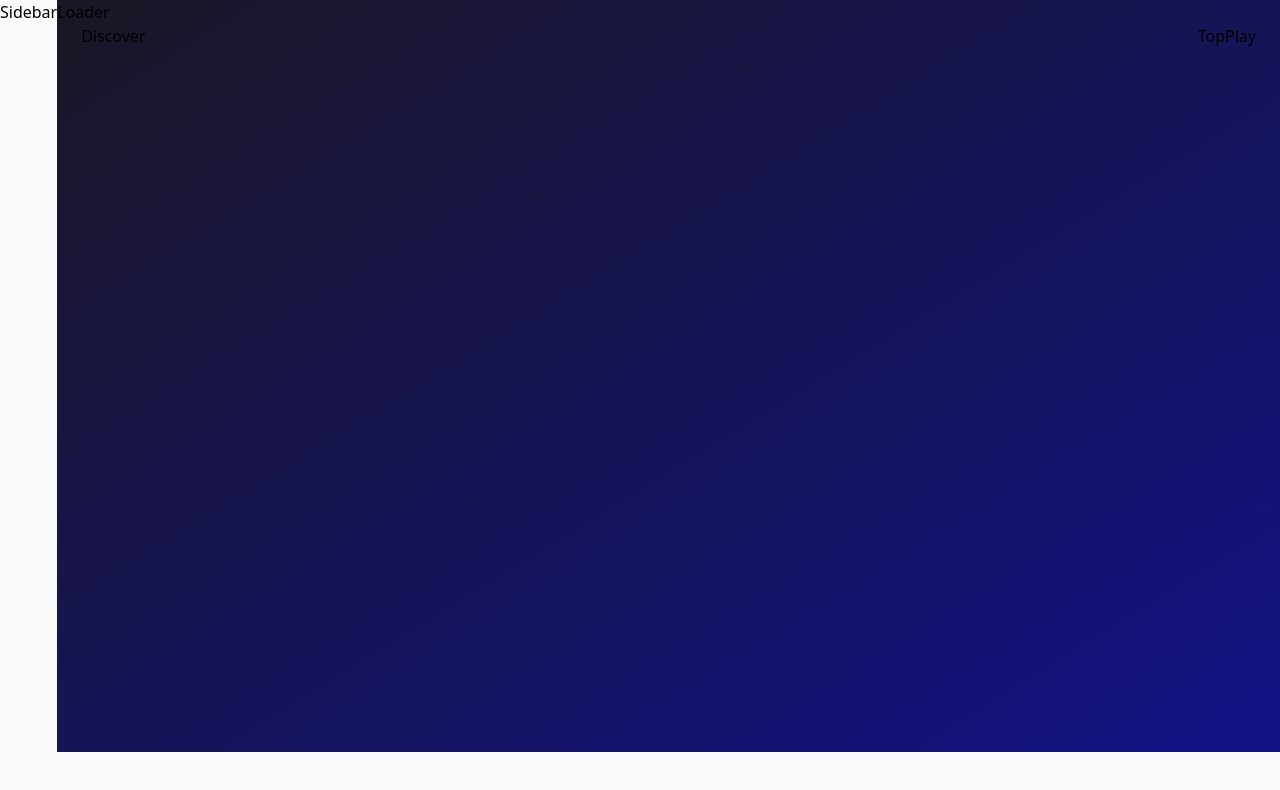
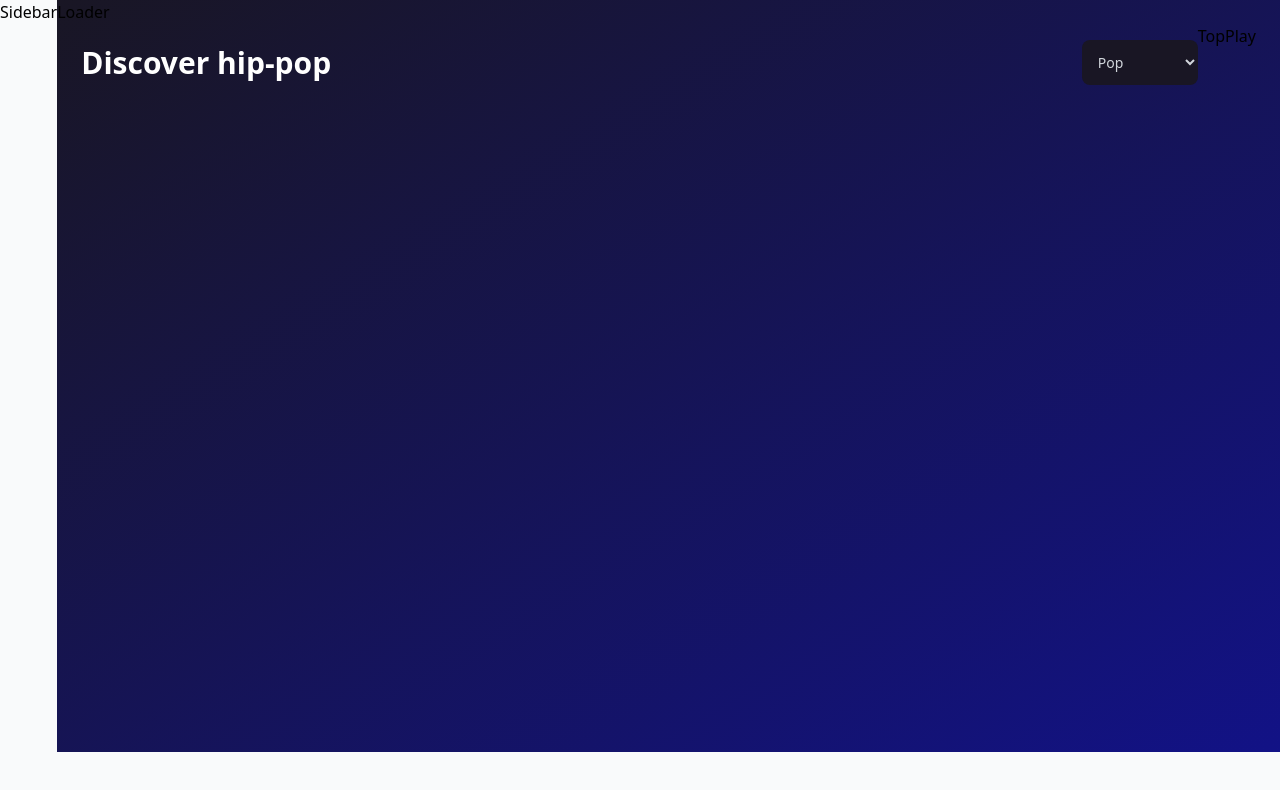
Before and after one commit to Jozi-Mwangi/Lyrics-app, a React (Vite) app: page / in a window 1280 px wide. Shown: the top 790 px of the page. Built offline with nearby package versions, Linux system fonts and the light colour scheme.

Commit message:
Start of the discover component

```diff
--- a/src/pages/Discover.jsx
+++ b/src/pages/Discover.jsx
@@ -1,3 +1,29 @@
-const Discover = () => <div>Discover</div>;
+import { Error,Loader, SongCard } from "../components"
+import { genres } from "../assets/constants"
+
+const Discover = () => {
+
+    const gentreTitle = "hip-pop"
+    return (
+    <div className="flex flex-col">
+        <div className="w-full flex justify-between items-center sm:flex-row flex-col mt-4 mb-10" >
+            <h2 className="font-bold text-3xl text-white text-left">
+                Discover {gentreTitle}
+            </h2>
+            <select
+                onChange={()=>{}}
+                value=""
+                className="bg-black text-gray-300 p-3 text-sm rounded-lg outline-none sm:mt-0 mt-5"
+            >
+                {genres.map((genre)=>(
+                    <option key={genre.value} value={genre.value} >
+                        {genre.title}
+                    </option>
+                ))}
+            </select>
+        </div>
+    </div>
+    )
+};
 
 export default Discover;
```
